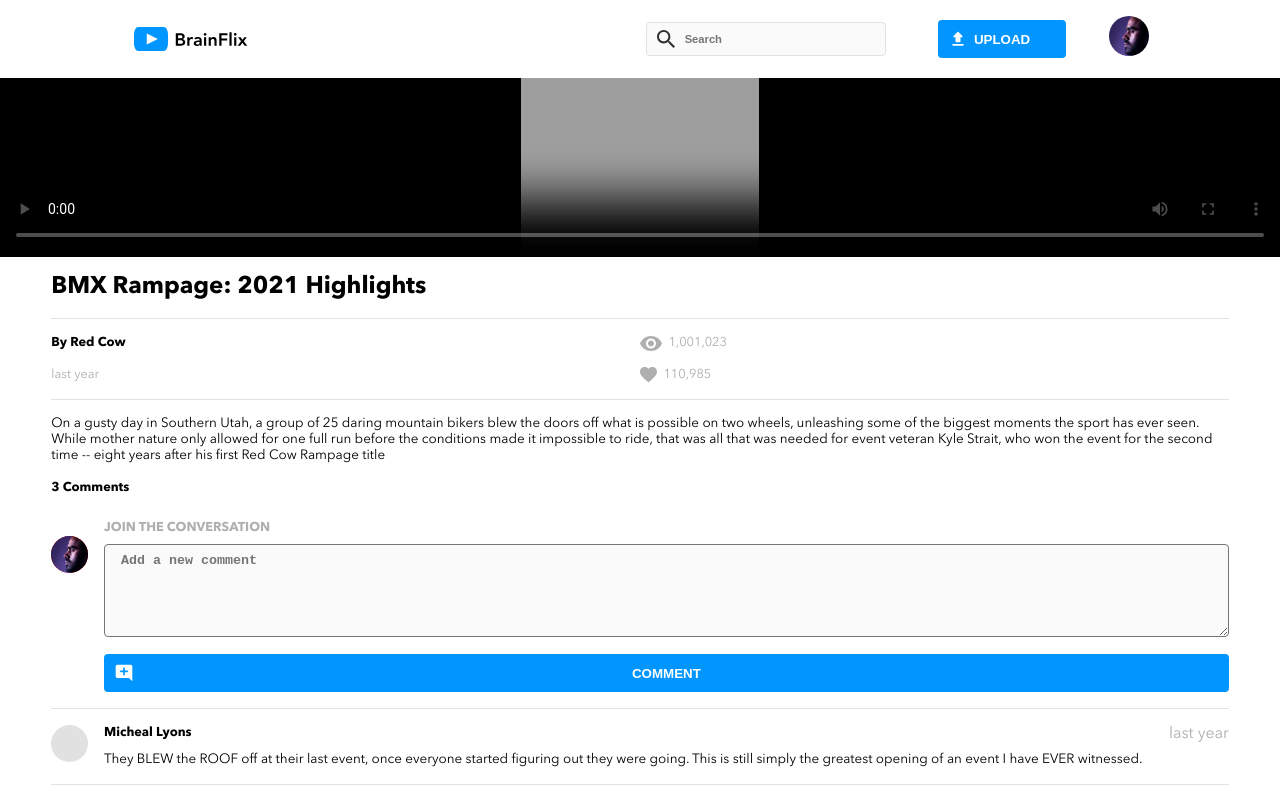
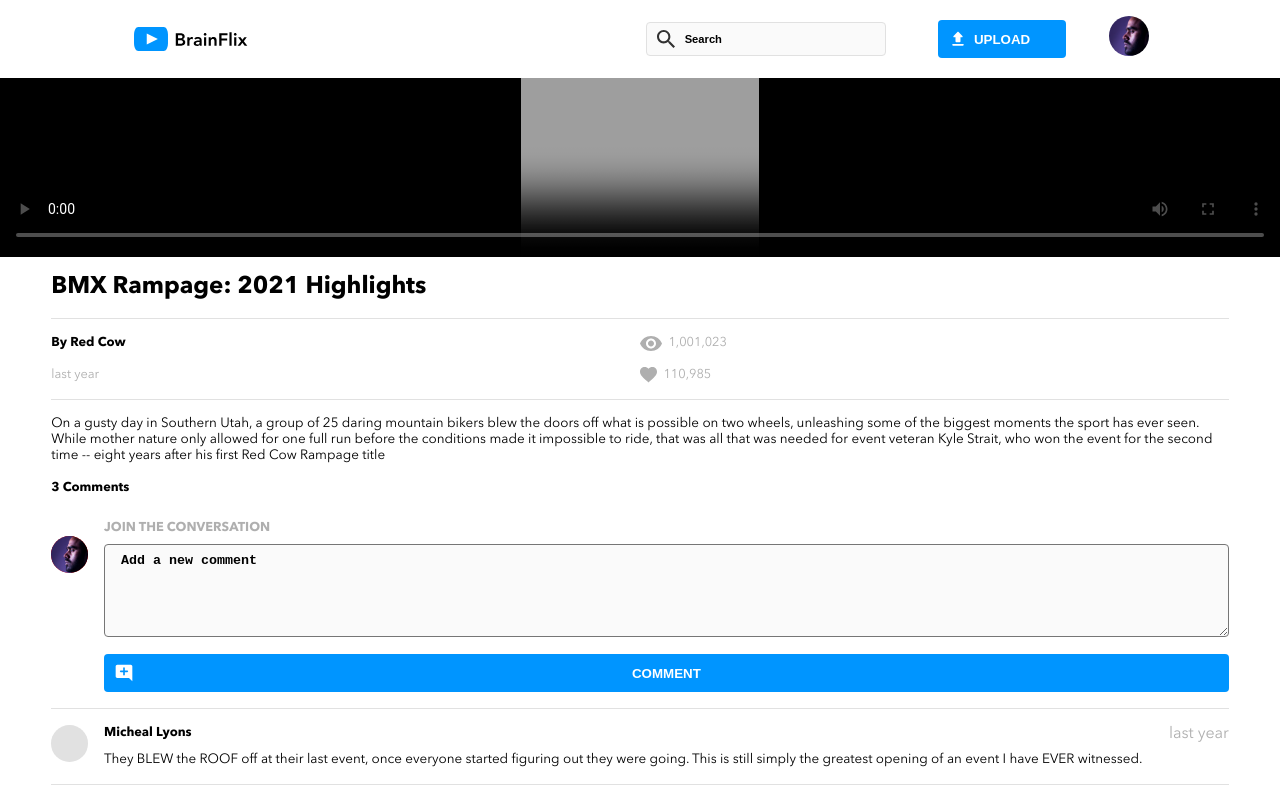
Before and after one commit to brandonyuh/brandon-yuh-brainflix, a React (Create React App) app: page / in a window 1280 px wide. Shown: the top 800 px of the page. Built offline with nearby package versions, Linux system fonts and the light colour scheme.

Commit message:
changed color of placeholder text

```diff
--- a/src/components/Content/VideoComments/VideoComments.scss
+++ b/src/components/Content/VideoComments/VideoComments.scss
@@ -87,6 +87,10 @@
     font-weight: bold;
     background-color: $input-background;
     border-radius: $border-radius;
+    &::placeholder {
+      color: $font-dark;
+      opacity: 1;
+    }
   }
 
   &__heading {
--- a/src/components/Header/Header.scss
+++ b/src/components/Header/Header.scss
@@ -31,6 +31,10 @@
     border-radius: $border-radius;
     background-color: $input-background;
     margin-bottom: 1rem;
+    &::placeholder {
+      color: $font-dark;
+      opacity: 1;
+    }
   }
   &__profile {
     margin: 0;
```
